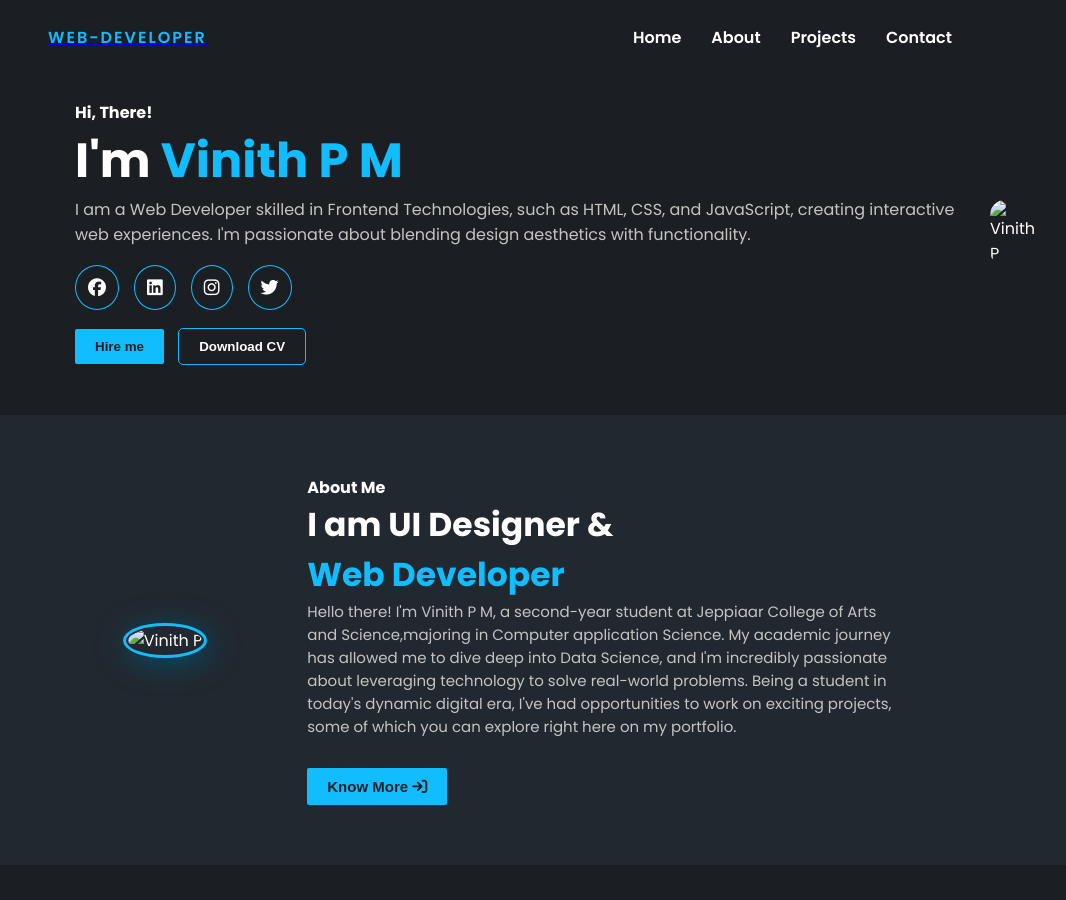
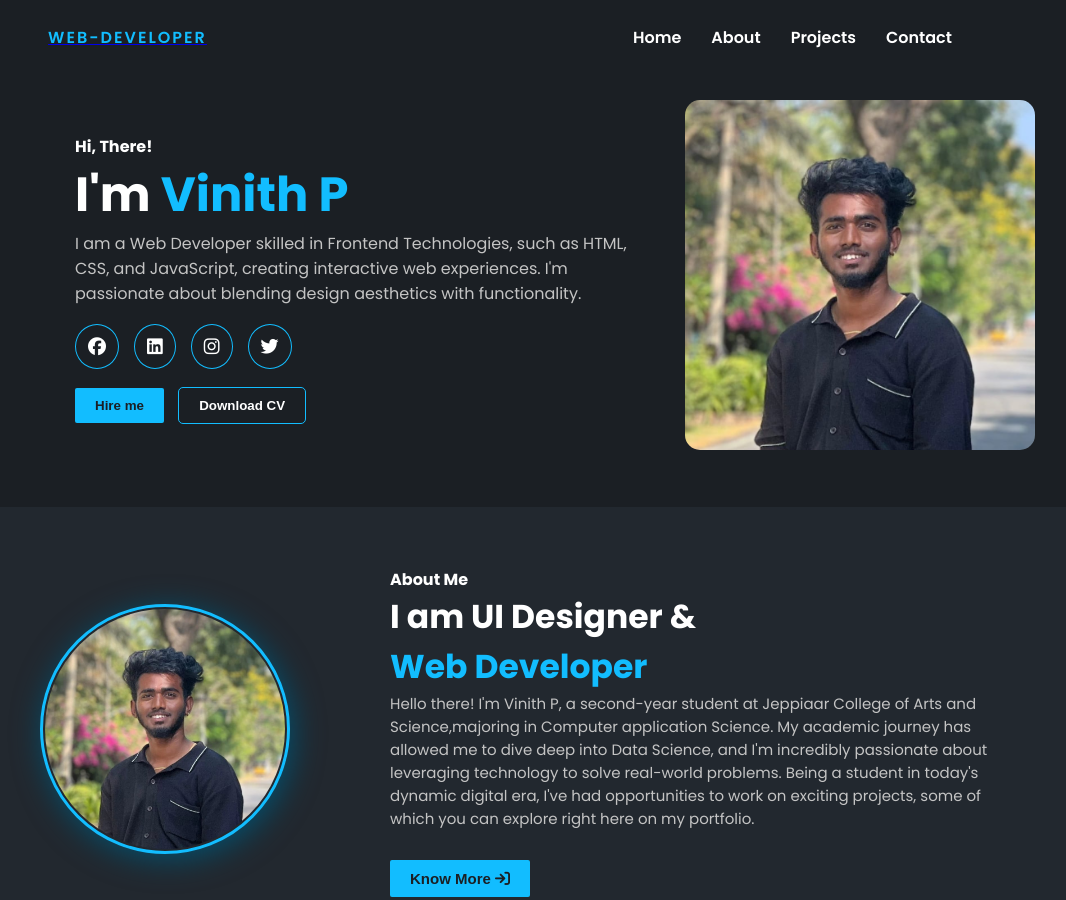
Before and after one commit to vinith042005/upgraded-sniffle, a plain HTML site: page index.html in a window 1280 px wide. Shown: the top 900 px of the page, without its empty margins (125-1191 px from the left). Drawn offline with Linux system fonts and the light colour scheme; a script that the page names is missing.

Commit message:
Update index.html

```diff
--- a/index.html
+++ b/index.html
@@ -5,7 +5,7 @@
     <meta charset="UTF-8">
     <meta http-equiv="X-UA-Compatible" content="IE=edge">
     <meta name="viewport" content="width=device-width, initial-scale=1.0">
-    <title>Vinith P M Portfolio</title>
+    <title>Vinith P  Portfolio</title>
 
     <!-- Font Awesome icons -->
     <script src="https://kit.fontawesome.com/a9cdbedf57.js" crossorigin="anonymous"></script>
@@ -56,7 +56,7 @@
             <div>
                 <div>
                     <h4 title="Hello, How are you?">Hi, There!</h4>
-                    <h2 class="hero-section__title">I'm <span>Vinith P M</span></h2>
+                    <h2 class="hero-section__title">I'm <span>Vinith P</span></h2>
                     <p class="hero-section__desc">I am a Web Developer skilled in Frontend Technologies, such as HTML,
                         CSS, and JavaScript, creating interactive web experiences. I'm passionate about blending design
                         aesthetics with functionality.</p>
@@ -92,7 +92,7 @@
             </div>
 
             <div class="hero-img">
-                <img src="assets/img/Vinith P.jpg" alt="Vinith P" width="350">
+                <img src="assets/img/vinith.jpg" alt="Vinith P" width="350">
             </div>
         </section>
 
@@ -100,13 +100,13 @@
         <section class="about-section" id="about">
 
             <div class="about-img">
-                <img src="assets/img/Vinith P.jpg" alt="Vinith P">
+                <img src="assets/img/vinith.jpg" alt="Vinith P">
             </div>
 
             <div class="about-content">
                 <h4>About Me</h4>
                 <h2>I am UI Designer & <br> <span>Web Developer</span></h2>
-                <p>Hello there! I'm Vinith P M, a second-year student at Jeppiaar College of Arts and Science,majoring in Computer application
+                <p>Hello there! I'm Vinith P, a second-year student at Jeppiaar College of Arts and Science,majoring in Computer application
                     Science. My academic journey has allowed me to dive deep into Data Science, and I'm
                     incredibly passionate about leveraging technology to solve real-world problems. Being a student
                     in today's dynamic digital era, I've had opportunities to work on exciting projects, some of
@@ -217,7 +217,7 @@
     </main>
 
     <footer>
-        <p>Copyright &copy; 2023 - <a href="https://github.com/Vinith P01206" target="_blank">Vinith P M</a> - All Rights
+        <p>Copyright &copy; 2023 - <a href="https://github.com/Vinith P01206" target="_blank">Vinith P</a> - All Rights
             Reserved.</p>
         <div class="footer-buttons">
             <button data-theme="./assets/css/style.css" class="footer__theme1 active-theme">Theme 1</button>
```
